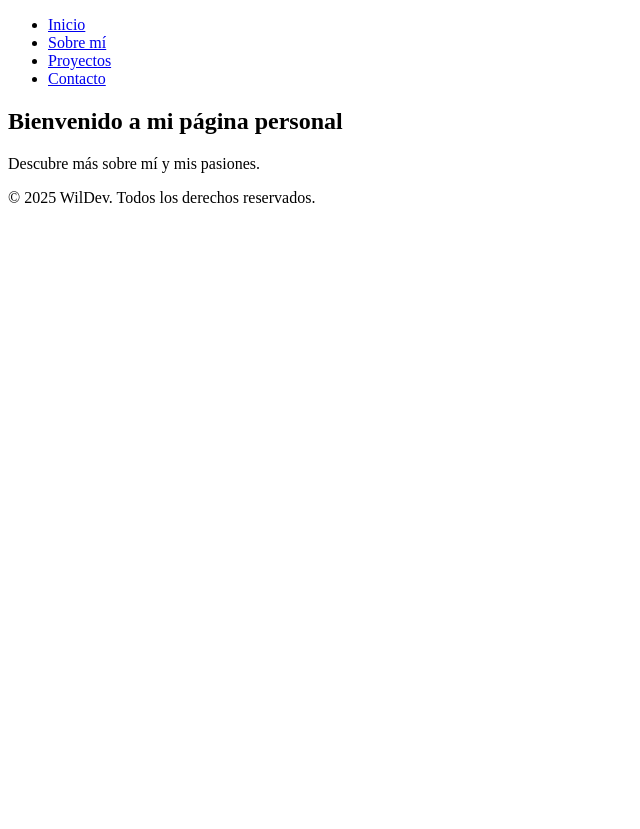
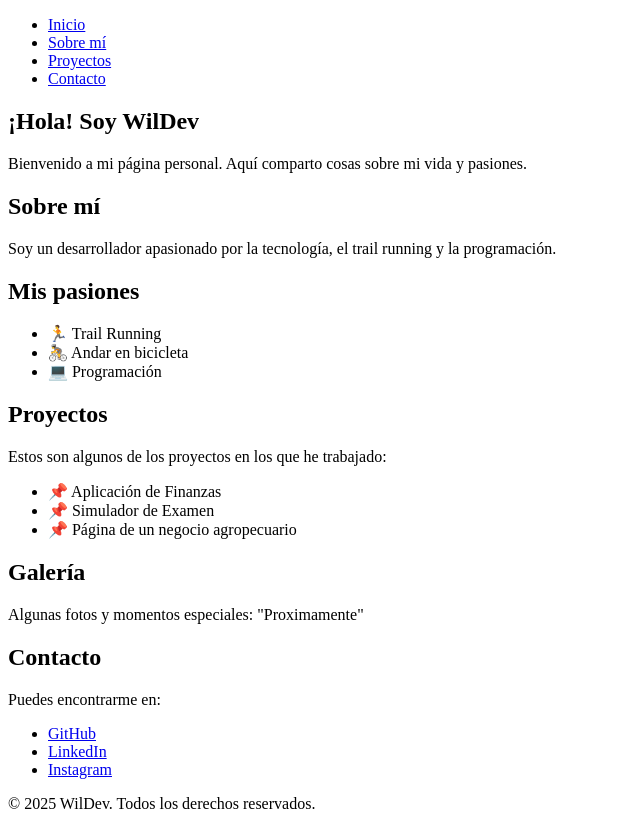
Before and after one commit to WildoFari/My-personal-page, a Next.js app: page / in a window 1280 px wide. Shown: the whole page, without its empty margins (0-640 px from the left). Before the commit the page ends 800 px from the top, so only its background shows below. Built offline with nearby package versions, Linux system fonts and the light colour scheme.

Commit message:
Initial section ready

```diff
--- a/src/app/page.tsx
+++ b/src/app/page.tsx
@@ -1,9 +1,19 @@
+import About from "@/sections/About";
+import Contact from "@/sections/Contact";
+import Gallery from "@/sections/Gallery";
 import Hero from "@/sections/Hero";
+import Passions from "@/sections/Passions";
+import Projects from "@/sections/Projects";
 
 export default function Home() {
   return (
     <main>
       <Hero />
+      <About />
+      <Passions />
+      <Projects />
+      <Gallery />
+      <Contact />
     </main>
   );
 }
--- a/src/sections/About.tsx
+++ b/src/sections/About.tsx
@@ -0,0 +1,8 @@
+export default function About() {
+  return (
+    <section>
+      <h2>Sobre mí</h2>
+      <p>Soy un desarrollador apasionado por la tecnología, el trail running y la programación.</p>
+    </section>
+  );
+}
--- a/src/sections/Contact.tsx
+++ b/src/sections/Contact.tsx
@@ -0,0 +1,13 @@
+export default function Contact() {
+    return (
+        <section>
+            <h2>Contacto</h2>
+            <p>Puedes encontrarme en:</p>
+            <ul>
+                <li><a href="https://github.com/WildoFari" target="_blank">GitHub</a></li>
+                <li><a href="https://www.linkedin.com/in/wildo-fariña-gómez-3500522b9" target="_blank">LinkedIn</a></li>
+                <li><a href="https://www.instagram.com/wildodevpy?igsh=MW81M2lqN3IxNmk3Yw%3D%3D&utm_source=qr" target="_blank">Instagram</a></li>
+            </ul>
+        </section>
+    );
+}
--- a/src/sections/Gallery.tsx
+++ b/src/sections/Gallery.tsx
@@ -0,0 +1,8 @@
+export default function Gallery() {
+    return (
+        <section>
+            <h2>Galería</h2>
+            <p>Algunas fotos y momentos especiales: "Proximamente" </p>
+        </section>
+    );
+}
--- a/src/sections/Hero.tsx
+++ b/src/sections/Hero.tsx
@@ -1,8 +1,8 @@
 export default function Hero() {
     return (
         <section>
-            <h1>Bienvenido a mi página personal</h1>
-            <p>Descubre más sobre mí y mis pasiones.</p>
+            <h1>¡Hola! Soy WilDev</h1>
+            <p>Bienvenido a mi página personal. Aquí comparto cosas sobre mi vida y pasiones.</p>
         </section>
     );
 }
--- a/src/sections/Passions.tsx
+++ b/src/sections/Passions.tsx
@@ -0,0 +1,12 @@
+export default function Passions() {
+    return (
+        <section>
+            <h2>Mis pasiones</h2>
+            <ul>
+                <li>🏃 Trail Running</li>
+                <li>🚴 Andar en bicicleta</li>
+                <li>💻 Programación</li>
+            </ul>
+        </section>
+    );
+}
--- a/src/sections/Projects.tsx
+++ b/src/sections/Projects.tsx
@@ -0,0 +1,13 @@
+export default function Projects() {
+    return (
+        <section>
+            <h2>Proyectos</h2>
+            <p>Estos son algunos de los proyectos en los que he trabajado:</p>
+            <ul>
+                <li>📌 Aplicación de Finanzas</li>
+                <li>📌 Simulador de Examen</li>
+                <li>📌 Página de un negocio agropecuario</li>
+            </ul>
+        </section>
+    );
+}
```
